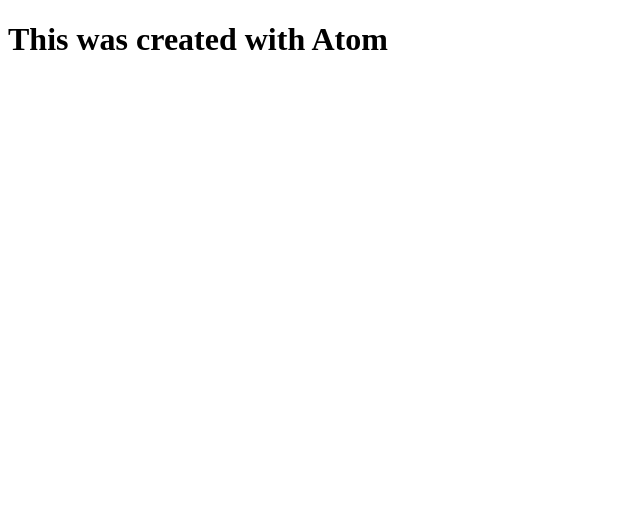
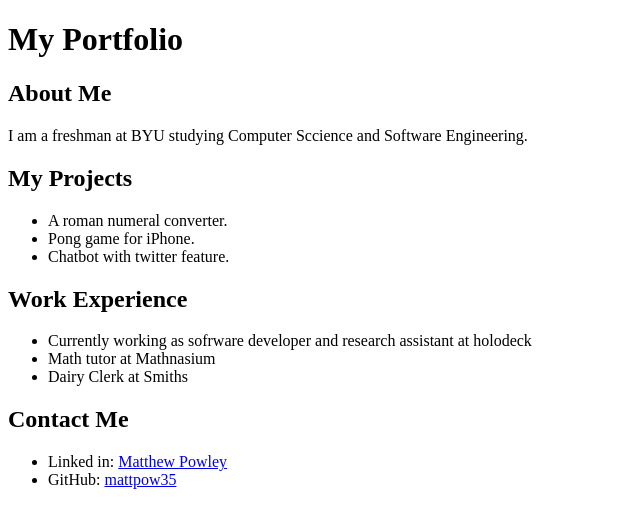
Before and after one commit to mattpow35/mywebdevportfolio, a plain HTML site: page index.html in a window 1280 px wide. Shown: the whole page, without its empty margins (0-640 px from the left). Drawn offline with Linux system fonts and the light colour scheme.

Commit message:
added my portfolio info

```diff
--- a/index.html
+++ b/index.html
@@ -1,6 +1,34 @@
 <!DOCTYPE html>
 <html lang="en" dir="ltr">
-  <h1>
-    This was created with Atom
-  </h1>
+<head>
+  <title>My Portfolio</title>
+</head>
+<body>
+  <h1>My Portfolio</h1>
+  <h2>About Me</h2>
+    <p>I am a freshman at BYU studying Computer Sccience and Software Engineering.</p>
+  <h2>My Projects</h2>
+    <p>
+      <ul>
+        <li>A roman numeral converter.</li>
+        <li>Pong game for iPhone.</li>
+        <li>Chatbot with twitter feature.</li>
+      </ul>
+    </p>
+  <h2>Work Experience</h2>
+  <p>
+    <ul>
+      <li>Currently working as sofrware developer and research assistant at holodeck</li>
+      <li>Math tutor at Mathnasium</li>
+      <li>Dairy Clerk at Smiths</li>
+    </ul>
+  </p>
+  <h2>Contact Me</h2>
+  <p>
+    <ul>
+      <li>Linked in: <a href='https://www.linkedin.com/in/matthew-p-886b68135/'> Matthew Powley</a></li>
+      <li>GitHub: <a href='https://github.com/mattpow35'>mattpow35</a></li>
+    </ul>
+  </p>
+</body>
 </html>
```
